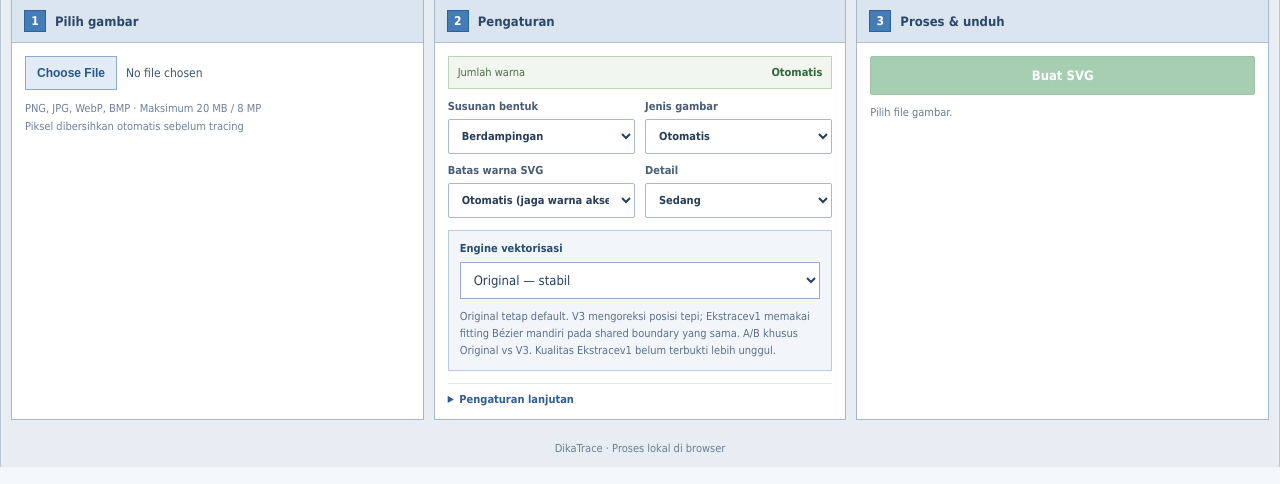
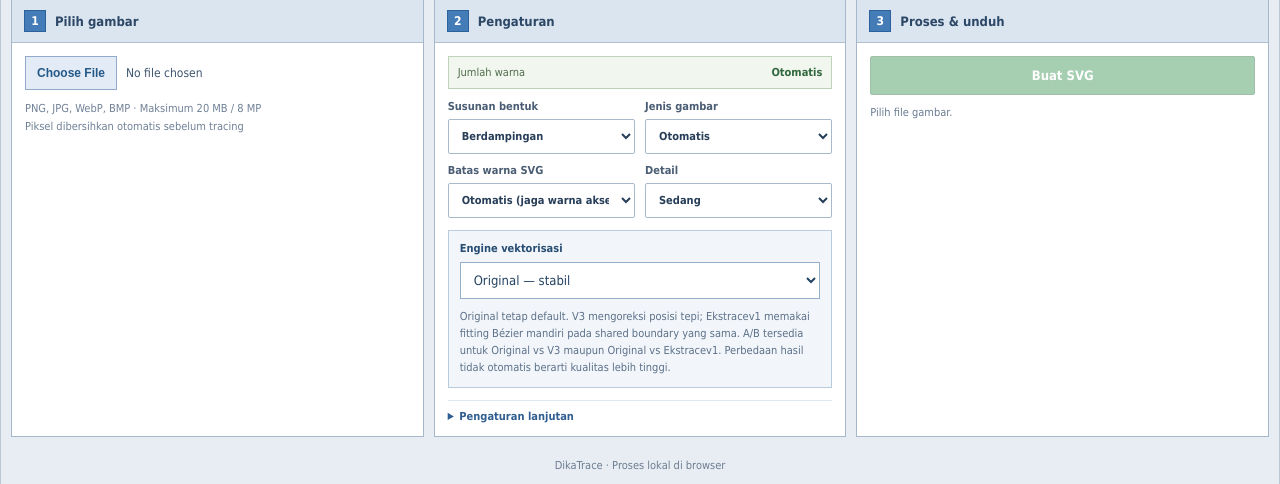
Before and after one commit to akidwush/Vectowasm, an ASP.NET Core app: page / in a window 1280 px wide. Shown: the part 669-1153 px from the top of the page. Run offline with ASP.NET Core 8, Linux system fonts and the light colour scheme.

Commit message:
fix: add real Original vs Ekstrace A/B mode, hashes and fallback diagnostics

```diff
--- a/Vecto.Browser/Pages/Index.razor
+++ b/Vecto.Browser/Pages/Index.razor
@@ -99,9 +99,10 @@
                             <option value="Original">Original — stabil</option>
                             <option value="V3">Local Edge V3 — aktifkan</option>
                             <option value="Ekstracev1">Ekstracev1 — Bézier G1 (eksperimental)</option>
+                            <option value="CompareEkstrace">Bandingkan A/B — Original vs Ekstracev1</option>
                             <option value="Compare">Bandingkan A/B — Original vs V3</option>
                         </select>
-                        <p>Original tetap default. V3 mengoreksi posisi tepi; Ekstracev1 memakai fitting Bézier mandiri pada shared boundary yang sama. A/B khusus Original vs V3. Kualitas Ekstracev1 belum terbukti lebih unggul.</p>
+                        <p>Original tetap default. V3 mengoreksi posisi tepi; Ekstracev1 memakai fitting Bézier mandiri pada shared boundary yang sama. A/B tersedia untuk Original vs V3 maupun Original vs Ekstracev1. Perbedaan hasil tidak otomatis berarti kualitas lebih tinggi.</p>
                     </div>
                     <details class="advanced-options">
                         <summary>Pengaturan lanjutan</summary>
@@ -138,7 +139,7 @@
                         @if (!running && !loadingFile)
                         {
                             <div class="download-links">
-                                <a class="export-button" href="@svgUrl" download="@primaryDownloadName">@(alternateSvgUrl is null ? "Unduh SVG" : "Unduh Local Edge V3 SVG")</a>
+                                <a class="export-button" href="@svgUrl" download="@primaryDownloadName">@(alternateSvgUrl is null ? "Unduh SVG" : $"Unduh {primaryEngineName} SVG")</a>
                                 @if (alternateSvgUrl is not null)
                                 {
                                     <a class="export-button ab-secondary" href="@alternateSvgUrl" download="@alternateDownloadName">Unduh Original SVG</a>
@@ -152,7 +153,7 @@
                                 <strong>Hasil A/B — parameter sama</strong>
                                 <div class="ab-table-scroll">
                                     <table>
-                                        <thead><tr><th>Metrik</th><th>Original</th><th>Local V3</th></tr></thead>
+                                        <thead><tr><th>Metrik</th><th>Original</th><th>@abEngineLabel</th></tr></thead>
                                         <tbody>
                                             <tr><td>Waktu tracing</td><td>@baselineDiagnostics.TotalMs ms</td><td>@v3Diagnostics.TotalMs ms</td></tr>
                                             <tr><td>Region</td><td>@baselineDiagnostics.RegionCount</td><td>@v3Diagnostics.RegionCount</td></tr>
@@ -161,7 +162,16 @@
                                             <tr><td>Segmen SVG</td><td>@originalSegments</td><td>@v3Segments</td></tr>
                                             <tr><td>Garis mikro (&lt;2 px)</td><td>@originalMicroLines</td><td>@v3MicroLines</td></tr>
                                             <tr><td>Ukuran SVG</td><td>@originalSvgBytes B</td><td>@v3SvgBytes B</td></tr>
-                                            <tr><td>Titik digeser V3</td><td>0</td><td>@v3Diagnostics.LocalEdgeV3MovedPoints</td></tr>
+                                            @if (abEngineLabel == "Local Edge V3")
+                                            {
+                                                <tr><td>Titik digeser V3</td><td>0</td><td>@v3Diagnostics.LocalEdgeV3MovedPoints</td></tr>
+                                            }
+                                            else
+                                            {
+                                                <tr><td>Kontur diproses Ekstrace</td><td>0</td><td>@v3Diagnostics.EkstraceV1Chains</td></tr>
+                                                <tr><td>Fallback ke Original</td><td>0</td><td>@v3Diagnostics.EkstraceV1OriginalFallbackChains</td></tr>
+                                                <tr><td>Kontur kurva Ekstrace</td><td>0</td><td>@v3Diagnostics.EkstraceV1CurvedChains</td></tr>
+                                            }
                                             @if (pixelAudit is not null)
                                             {
                                                 <tr><td>IoU mask</td><td>@($"{pixelAudit.Original.Iou * 100:F3}%")</td><td>@($"{pixelAudit.V3.Iou * 100:F3}%")</td></tr>
@@ -180,13 +190,14 @@
                                 {
                                     <p>Metrik raster tidak tersedia: @pixelAuditError. Dua SVG tetap bisa diperiksa dan diunduh.</p>
                                 }
+                                <p>Hash SVG Original: @alternateSvgHash · Hash SVG @abEngineLabel: @svgHash</p>
                                 @if (string.Equals(alternateSvgText, svgText, StringComparison.Ordinal))
                                 {
-                                    <p class="ab-warning">Kedua SVG identik. V3 tidak menghasilkan perubahan yang terlihat pada gambar ini.</p>
+                                    <p class="ab-warning">Kedua SVG identik byte-per-byte. Pada Ekstracev1 ini bisa terjadi jika kontur hanya garis lurus atau seluruh kontur fallback ke Original. Lihat jumlah fallback dan kontur kurva di tabel.</p>
                                 }
                                 else
                                 {
-                                    <p class="ab-different">Kedua SVG berbeda. Periksa bentuk tepi, ujung tajam, dan ukuran sebelum memutuskan V3 lebih baik.</p>
+                                    <p class="ab-different">Kedua SVG berbeda byte-per-byte. Periksa bentuk tepi, ujung tajam, dan fidelity gambar sebelum menilai mana yang lebih baik.</p>
                                 }
                             </div>
                         }
@@ -246,6 +257,7 @@
     private string primaryDownloadName = "dikatrace.svg";
     private string alternateDownloadName = "dikatrace-original.svg";
     private string primaryEngineName = "Original";
+    private string abEngineLabel = "Local Edge V3";
     private string alternateSvgHash = "";
     private TraceDiagnostics? baselineDiagnostics;
     private TraceDiagnostics? v3Diagnostics;
@@ -436,6 +448,7 @@
         primaryDownloadName = "dikatrace.svg";
         alternateDownloadName = "dikatrace-original.svg";
         primaryEngineName = "Original";
+        abEngineLabel = "Local Edge V3";
         alternateSvgHash = "";
         alternateSvgText = null;
         baselineDiagnostics = null;
@@ -460,15 +473,15 @@
             int colors = manualColorLimit == 0
                 ? (autoEstimate ?? AutoPaletteEstimator.Analyze(image)).RecommendedMaxColors
                 : manualColorLimit;
-            bool compare = engineMode == "Compare";
+            bool compare = engineMode == "Compare" || engineMode == "CompareEkstrace";
             bool useV3 = engineMode == "V3" || engineMode == "Compare";
-            bool useEkstrace = engineMode == "Ekstracev1";
+            bool useEkstrace = engineMode == "Ekstracev1" || engineMode == "CompareEkstrace";
 
             // Protect source-backed rare solid inks before accepting an SVG.
             // If a six-color palette swallows real teal/green/red accents,
             // retry at most two extra palette slots. Preserve the old trace
             // unless source color coverage and overall error both improve.
-            var baselineOptions = BuildOptions(colors, compare ? false : useV3, useEkstrace);
+            var baselineOptions = BuildOptions(colors, compare ? false : useV3, compare ? false : useEkstrace);
             TraceResult selected = Tracer.Trace(image, baselineOptions);
             int originalBudget = colors;
             if (manualColorLimit == 0 && style != ImageStyle.Photo &&
@@ -481,7 +494,7 @@
                     {
                         int proposed = originalBudget + extra;
                         TraceResult candidate = Tracer.Trace(image,
-                            BuildOptions(proposed, compare ? false : useV3, useEkstrace));
+                            BuildOptions(proposed, compare ? false : useV3, compare ? false : useEkstrace));
                         if (!AutoPaletteInkGuard.IsImprovement(image, selected, candidate, ink))
                             continue;
                         selected = candidate;
@@ -503,6 +516,7 @@
             await ClearUrl(false);
             await ClearAlternateUrl();
             ResetAbStats();
+            abEngineLabel = useEkstrace ? "Ekstracev1" : "Local Edge V3";
             primaryStatistics = SvgOutputStatistics.Analyze(traced.Document, result);
             primaryDiagnostics = traced.Diagnostics;
             primaryTraceOptions = traceOptions;
@@ -540,7 +554,7 @@
                     : $" · Stacked Layer V1: -{traced.Diagnostics.StackedLayers.PathsSaved:N0} path / {traced.Diagnostics.StackedLayers.ComparedPixels:N0} piksel diverifikasi"
                 : "";
             string v3Info = useEkstrace
-                ? " · Engine Ekstracev1: chord/refined G1 · reducer Vecto dilewati"
+                ? $" · Ekstracev1 {traced.Diagnostics.EkstraceV1Chains - traced.Diagnostics.EkstraceV1OriginalFallbackChains}/{traced.Diagnostics.EkstraceV1Chains} kontur lewat fitter; fallback Original {traced.Diagnostics.EkstraceV1OriginalFallbackChains}; kontur kurva {traced.Diagnostics.EkstraceV1CurvedChains}"
                 : useV3
                     ? $" · Local Edge V3: {traced.Diagnostics.LocalEdgeV3MovedPoints:N0} titik digeser"
                     : " · Engine Original";
@@ -582,10 +596,12 @@
 
             previewSession++;
             status = compare
-                ? "A/B selesai. Kedua SVG dibuat dengan setting identik; lihat tabel dan pratinjau A/B V3."
-                : useV3
-                    ? $"Local Edge V3 selesai: {traced.Diagnostics.LocalEdgeV3MovedPoints:N0} titik digeser."
-                    : "SVG Original selesai dibuat.";
+                ? $"A/B {primaryEngineName} vs Original selesai; lihat perbedaan hash dan bentuk di bawah."
+                : useEkstrace
+                    ? $"Ekstracev1 selesai: {traced.Diagnostics.EkstraceV1Chains - traced.Diagnostics.EkstraceV1OriginalFallbackChains} kontur oleh Ekstrace, {traced.Diagnostics.EkstraceV1OriginalFallbackChains} fallback Original."
+                    : useV3
+                        ? $"Local Edge V3 selesai: {traced.Diagnostics.LocalEdgeV3MovedPoints:N0} titik digeser."
+                        : "SVG Original selesai dibuat.";
         }
         catch (Exception ex)
         {
```
